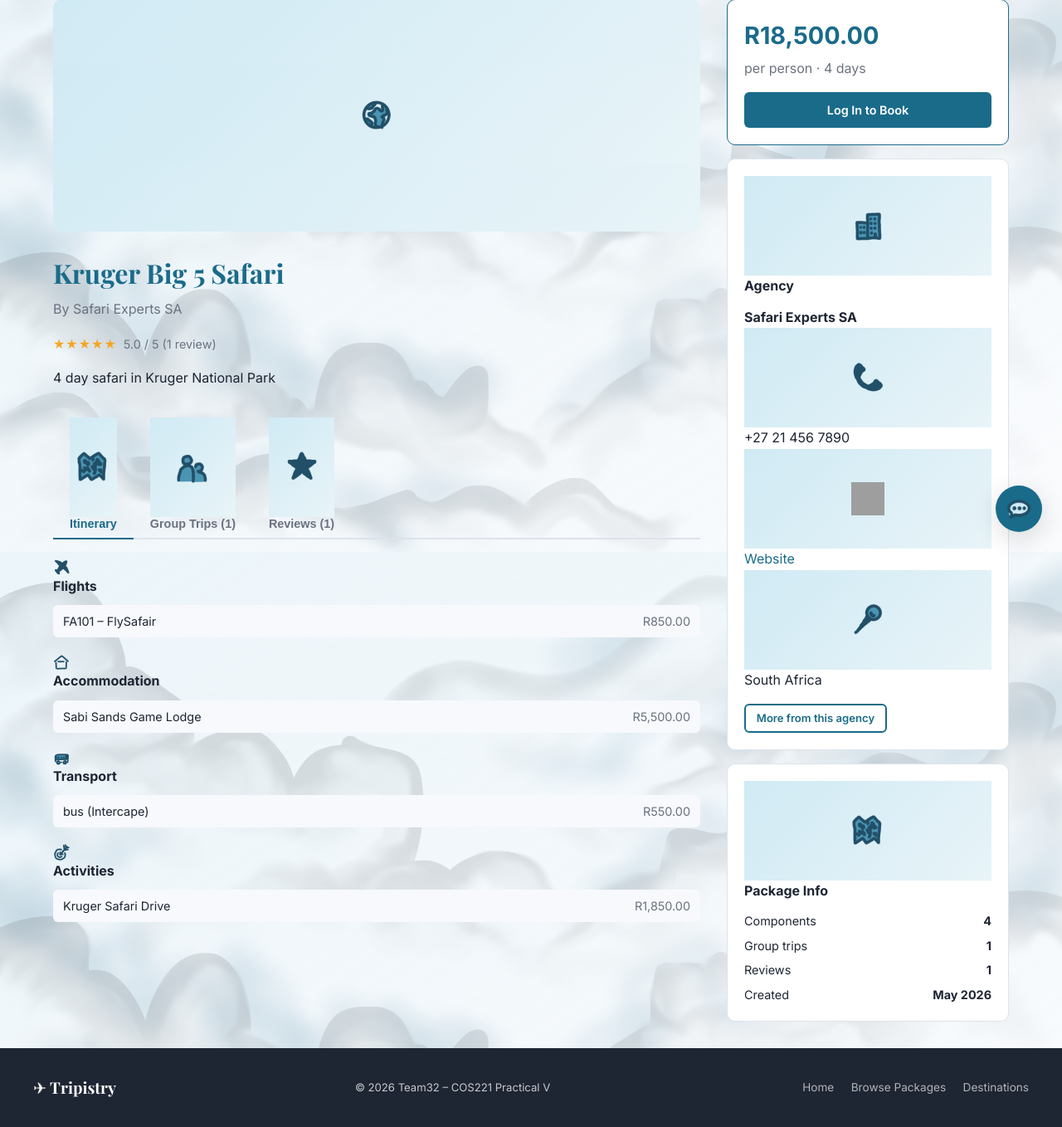
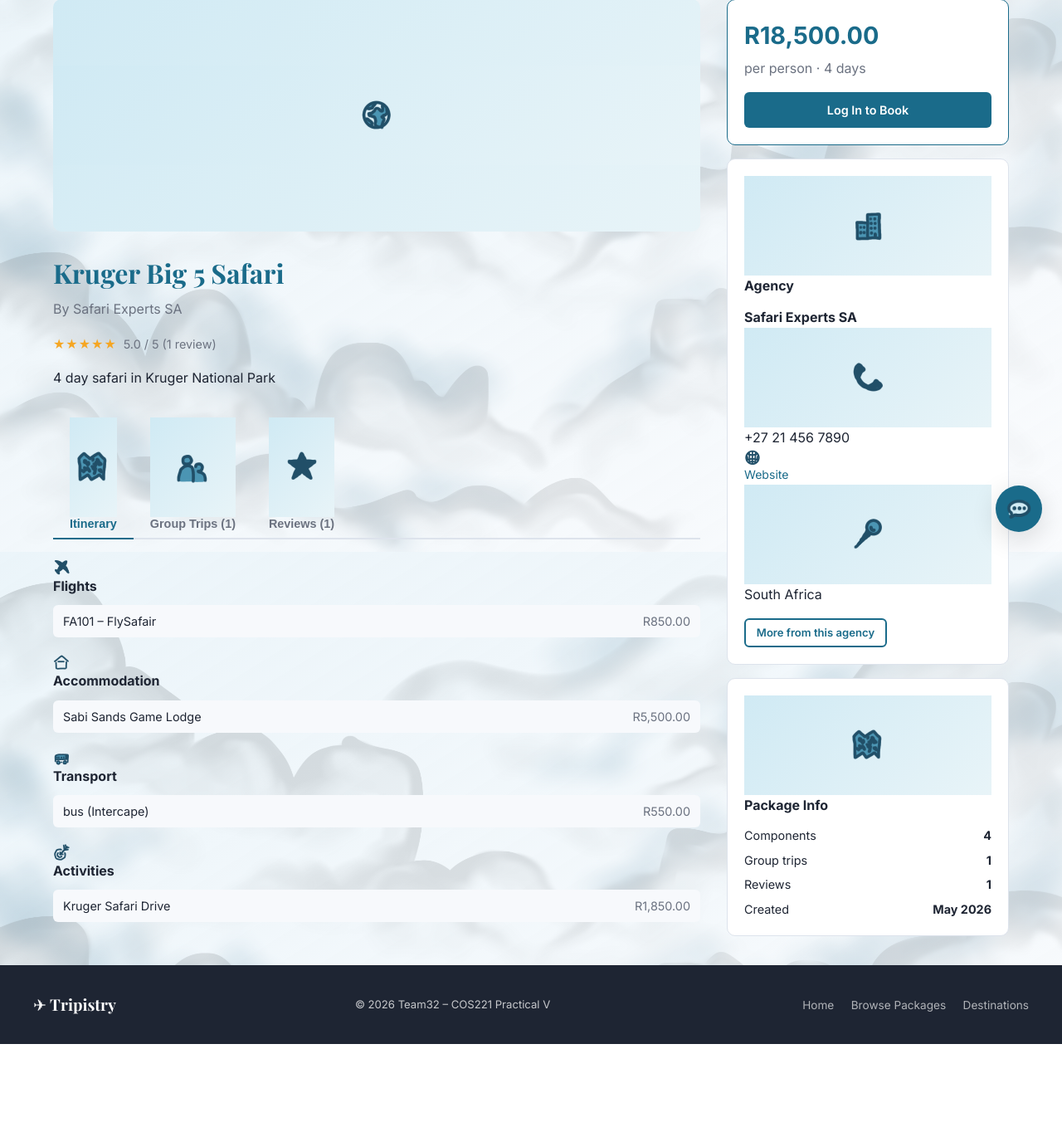
Before and after one commit to duckyducky2850/221prac5, a PHP site: page /tripistry/traveller/package_detail.php?id=3 in a window 1280 px wide. Shown: the part 135-1493 px from the top of the page at 83% size. After the commit the page ends 1393 px from the top, so only its background shows below. Run offline with PHP 8.4, Linux system fonts and the light colour scheme; data comes from the database, SQL or seed files in the repository; grey boxes are pictures that could not be loaded.

Commit message:
fix: correct card image placeholder in package_detail.php

```diff
--- a/tripistry/traveller/package_detail.php
+++ b/tripistry/traveller/package_detail.php
@@ -236,7 +236,7 @@ require_once __DIR__ . '/../includes/header.php';
         <h4 style="margin-bottom:.75rem"><div class="card-img-placeholder" style="height:120px"><img src="<?= BASE_URL ?>/assets/building.PNG" width = "40" height="40"></div>Agency</h4>
         <p><strong><?= e($pkg['company_name']) ?></strong></p>
         <?php if ($pkg['contact_number']): ?><p class="text-muted" style="font-size:.88rem"><div class="card-img-placeholder" style="height:120px"><img src="<?= BASE_URL ?>/assets/phone.PNG" width = "40" height="40"></div> <?= e($pkg['contact_number']) ?></p><?php endif; ?>
-        <?php if ($pkg['website']): ?><p style="font-size:.88rem"><a href="<?= e($pkg['website']) ?>" target="_blank"><div class="card-img-placeholder" style="height:120px"><img src="../website/map.PNG" width = "40" height="40"></div> Website</a></p><?php endif; ?>
+        <?php if ($pkg['website']): ?><p style="font-size:.88rem"><a href="<?= e($pkg['website']) ?>" target="_blank"><img src="<?= BASE_URL ?>/assets/website.PNG" width="20" height="20"> Website</a></p><?php endif; ?>
         <?php if ($pkg['country']): ?><p class="text-muted" style="font-size:.88rem"><div class="card-img-placeholder" style="height:120px"><img src="<?= BASE_URL ?>/assets/pin.PNG" width = "40" height="40"></div> <?= e($pkg['country']) ?></p><?php endif; ?>
         <a href="<?= BASE_URL ?>/traveller/packages.php?agency_id=<?= $pkg['agency_id'] ?>" class="btn btn-outline btn-sm mt-2">More from this agency</a>
     </div>
```
